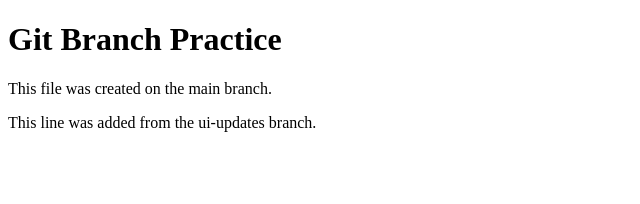
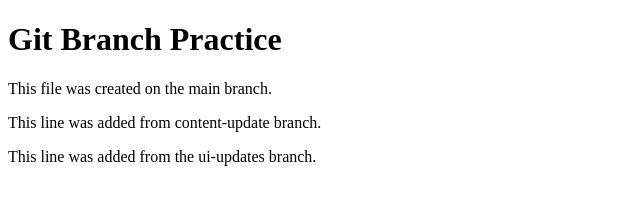
Before and after one commit to ajanyajamwal88-cmd/git-github-assignment, a plain HTML site: page index.html in a window 1280 px wide. Shown: the whole page, without its empty margins (0-640 px from the left). Drawn offline with Linux system fonts and the light colour scheme.

Commit message:
added content update

```diff
--- a/index.html
+++ b/index.html
@@ -6,6 +6,7 @@
 <body>
  <h1>Git Branch Practice</h1>
  <p>This file was created on the main branch.</p>
+ <p>This line was added from content-update branch.</p>
 </body>
 </html>
 <p>This line was added from the ui-updates branch.</p>
```
